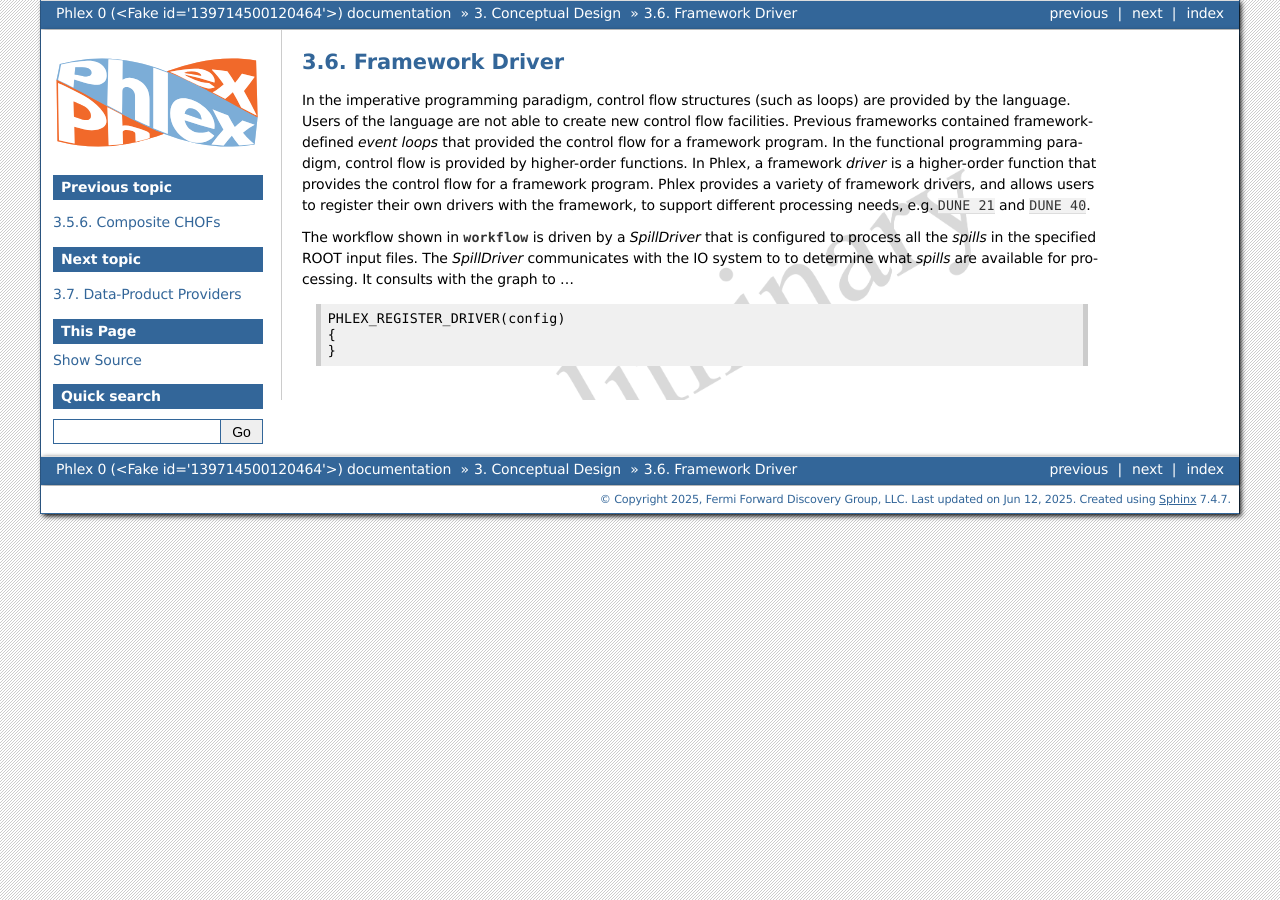
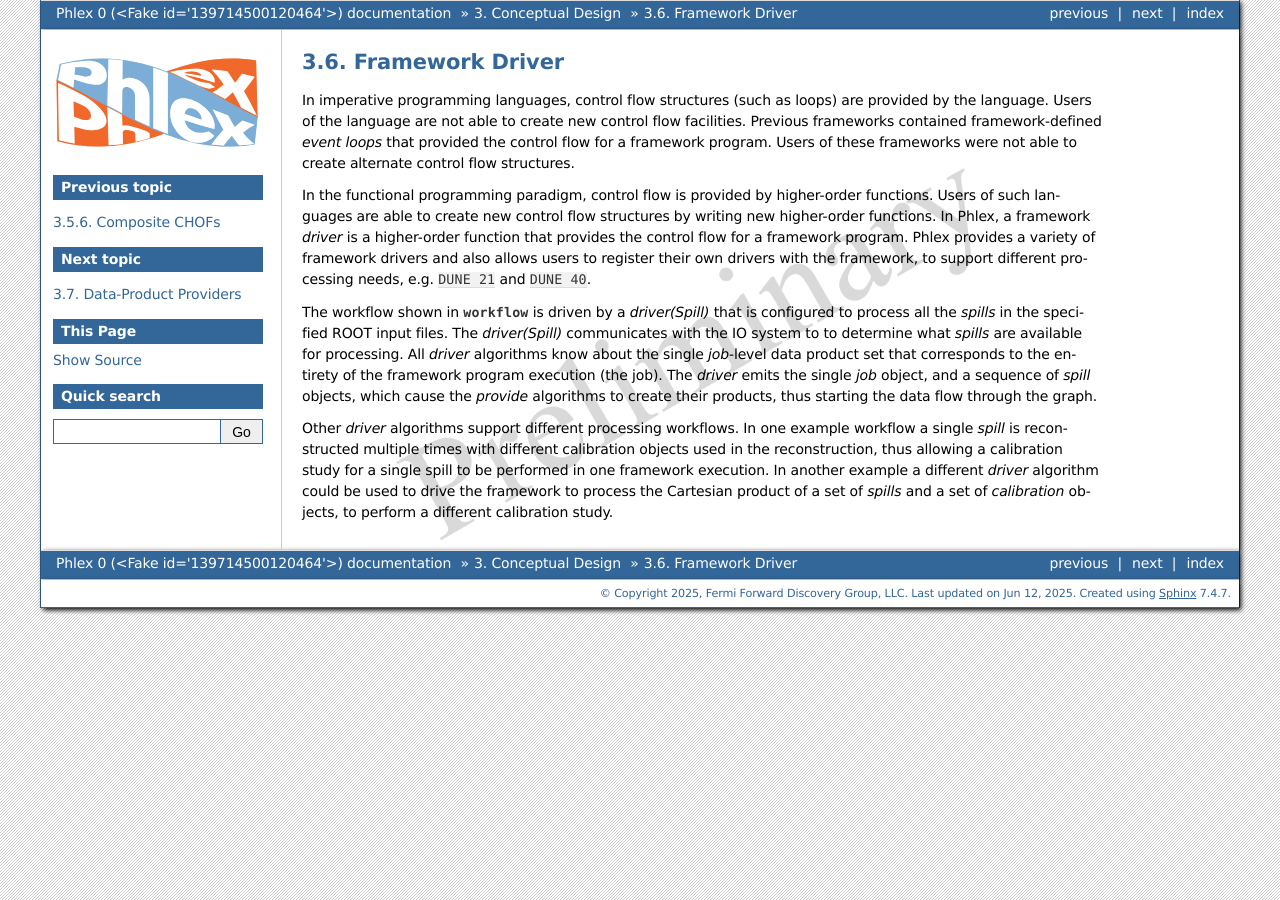
Before and after one commit to Framework-R-D/phlex-design, a Sphinx documentation site: the page built from doc/ch_conceptual_design/driver.rst, in a window 1280 px wide. Built offline with Sphinx 7.4.7, drawn with Linux system fonts in a browser that asks for light colours; cross-references to code outside the pages are shown as plain code.

Commit message:
Complete first draft of Framework Driver section

```diff
--- a/doc/ch_conceptual_design/driver.rst
+++ b/doc/ch_conceptual_design/driver.rst
@@ -1,21 +1,21 @@
 Framework Driver
 ================
 
-In the imperative programming paradigm, control flow structures (such as loops) are provided by the language.
+In imperative programming languages, control flow structures (such as loops) are provided by the language.
 Users of the language are not able to create new control flow facilities.
 Previous frameworks contained framework-defined *event loops* that provided the control flow for a framework program.
+Users of these frameworks were not able to create alternate control flow structures.
+
 In the functional programming paradigm, control flow is provided by higher-order functions.
+Users of such languages are able to create new control flow structures by writing new higher-order functions.
 In Phlex, a framework *driver* is a higher-order function that provides the control flow for a framework program.
-Phlex provides a variety of framework drivers, and allows users to register their own drivers with the framework, to support different processing needs, e.g. :need:`DUNE 21` and :need:`DUNE 40`.
+Phlex provides a variety of framework drivers and also allows users to register their own drivers with the framework, to support different processing needs, e.g. :need:`DUNE 21` and :need:`DUNE 40`.
 
-The workflow shown in :numref:`workflow` is driven by a *SpillDriver* that is configured to process all the *spills* in the specified ROOT input files.
-The *SpillDriver* communicates with the IO system to to determine what *spills* are available for processing.
-It consults with the graph to ...
+The workflow shown in :numref:`workflow` is driven by a *driver(Spill)* that is configured to process all the *spills* in the specified ROOT input files.
+The *driver(Spill)* communicates with the IO system to to determine what *spills* are available for processing.
+All *driver* algorithms know about the single *job*-level data product set that corresponds to the entirety of the framework program execution (the job).
+The *driver* emits the single *job* object, and a sequence of *spill* objects, which cause the *provide* algorithms to create their products, thus starting the data flow through the graph.
 
-
-
-.. code:: c++
-
-   PHLEX_REGISTER_DRIVER(config)
-   {
-   }
+Other *driver* algorithms support different processing workflows.
+In one example workflow a single *spill* is reconstructed multiple times with different calibration objects used in the reconstruction, thus allowing a calibration study for a single spill to be performed in one framework execution.
+In another example a different *driver* algorithm could be used to drive the framework to process the Cartesian product of a set of *spills* and a set of *calibration* objects, to perform a different calibration study.
```
